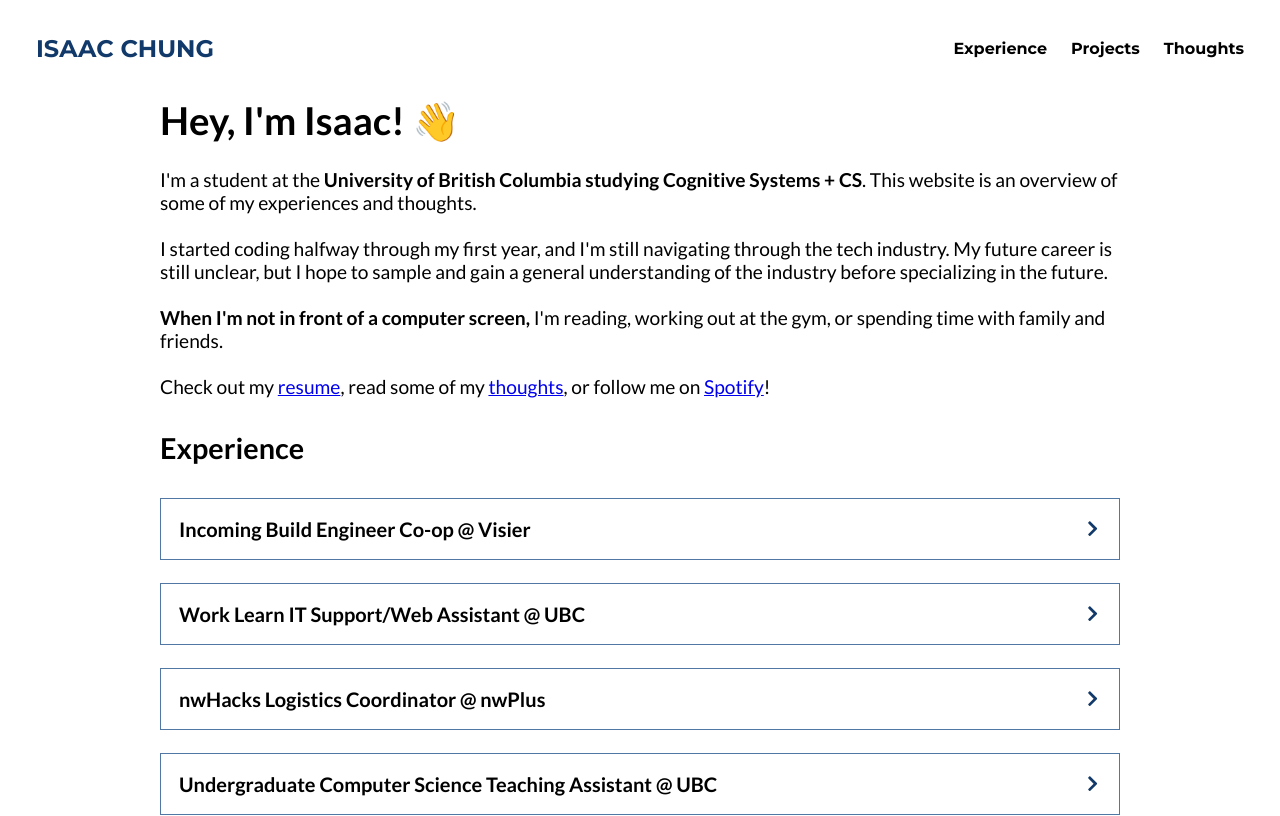
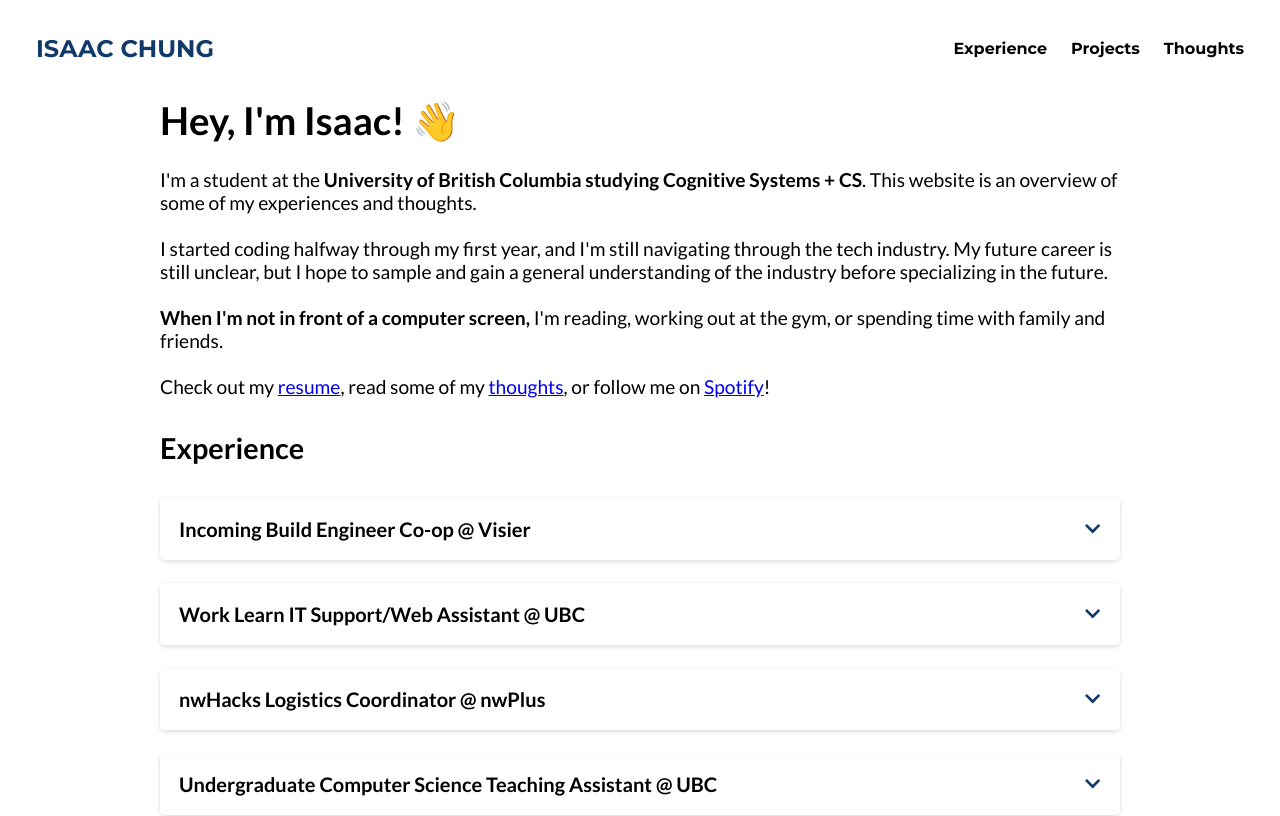
Before and after one commit to ichung08/Portfolio, a React (Create React App) app: page / in a window 1280 px wide. Shown: the top 816 px of the page. Built offline with nearby package versions, Linux system fonts and the light colour scheme.

Commit message:
added box shadow animation

```diff
--- a/src/components/Experience.js
+++ b/src/components/Experience.js
@@ -15,7 +15,7 @@ const Experience = () => {
       <Post
         title="Work Learn IT Support/Web Assistant @ UBC"
         date="06/2021 - Present"
-        desc="Redesigned and restructed CPS and Biochemistry department webpages to improve overall appearance and SEO.Managed website content, design and updates for CPS and Biochemistry department."
+        desc="Redesigned and restructed CPS and Biochemistry department webpages to improve overall appearance and SEO.  Managed website content, design and updates for CPS and Biochemistry department."
         tech="Wordpress"
       />
       <br></br>
--- a/src/components/Post.js
+++ b/src/components/Post.js
@@ -1,4 +1,4 @@
-import { FaChevronRight } from "react-icons/fa";
+import { FaChevronDown } from "react-icons/fa";
 import { useState, useRef } from "react";
 
 const Post = (props) => {
@@ -20,7 +20,7 @@ const Post = (props) => {
     <div className="accordion__section">
       <button className={`accordion ${setActive}`} onClick={toggleAccordion}>
         <h3 className="accordion__title">{props.title}</h3>
-        <FaChevronRight className={`${setRotate}`} />
+        <FaChevronDown className={`${setRotate}`} />
       </button>
       <div ref={content} style={{ maxHeight: `${setHeight}` }} className="accordion__content">
         <div className="accordion__date">{props.date}</div>
--- a/src/components/Project.js
+++ b/src/components/Project.js
@@ -1,4 +1,4 @@
-import { FaChevronRight, FaGithub, FaExternalLinkAlt } from "react-icons/fa";
+import { FaChevronDown, FaGithub, FaExternalLinkAlt } from "react-icons/fa";
 import { useState, useRef } from "react";
 
 const Project = (props) => {
@@ -18,7 +18,7 @@ const Project = (props) => {
     <div className="accordion__section">
       <button className={`accordion ${setActive}`} onClick={toggleAccordion}>
         <h3 className="accordion__title">{props.title}</h3>
-        <FaChevronRight className={`${setRotate}`} />
+        <FaChevronDown className={`${setRotate}`} />
       </button>
       <div ref={content} style={{ maxHeight: `${setHeight}` }} className="accordion__content">
         <div className="accordion__text">{props.event}</div>
--- a/src/index.css
+++ b/src/index.css
@@ -63,7 +63,36 @@ h2 {
   flex-direction: column;
   border-style: solid;
   border-width: 1px;
-  border-color: #5177a5;
+  border-radius: 5px;
+  border-color: #ffffff;
+  box-shadow: 0 1.5px 4px rgba(0, 0, 0, 0.15);
+  transition: all 0.3s ease-in-out;
+}
+
+/* Create the hidden pseudo-element */
+/* include the shadow for the end state */
+.accordion__section::after {
+  content: "";
+  position: absolute;
+  z-index: -1;
+  top: 0;
+  left: 0;
+  border-radius: 5px;
+  opacity: 0;
+  -webkit-transition: all 0.6s cubic-bezier(0.165, 0.84, 0.44, 1);
+  transition: all 0.6s cubic-bezier(0.165, 0.84, 0.44, 1);
+}
+
+/* Scale up the box */
+.accordion__section:hover {
+  /* -webkit-transform: scale(1.1, 1.1); */
+  transform: scale(1.01, 1.01);
+  box-shadow: 0 10px 20px -5px rgba(0, 0, 0, 0.3);
+}
+
+/* Fade in the pseudo-element with the bigger shadow */
+.accordion__section:hover::after {
+  opacity: 1;
 }
 
 /* Style buttons used to open and close accordion panel */
@@ -76,7 +105,7 @@ h2 {
   align-items: center;
   border: none;
   outline: none;
-  transition: background-color 0.4s ease;
+  transition: background-color 0.25s ease;
 }
 
 /* Add a background color to the button if it is clicked on  */
@@ -96,21 +125,21 @@ h2 {
 /* Style accordion chevron icon */
 .accordion__icon {
   margin-left: auto;
-  transition: transform 0.4s ease;
+  transition: transform 0.25s ease;
   color: #113969;
   font-size: 1.3em;
 }
 
 /* Style to rotate icon when state is active */
 .rotate {
-  transform: rotate(90deg);
+  transform: rotate(180deg);
 }
 
 /* Style the accordion content panel. Note: hidden by default */
 .accordion__content {
   background-color: white;
   overflow: hidden;
-  transition: max-height 0.4s ease;
+  transition: max-height 0.25s ease;
 }
 
 /* Style the accordion content date */
```
